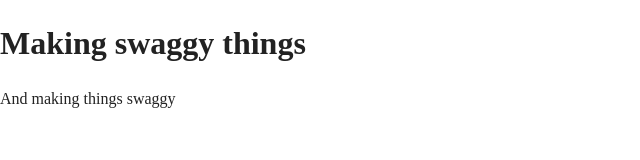
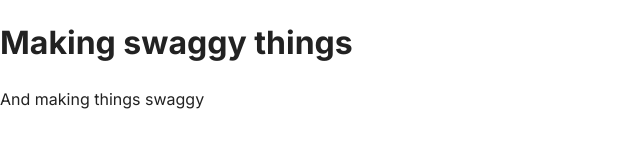
Before and after one commit to studioswaggy/site, a website built with webpack: page index.html in a window 1280 px wide. Shown: the whole page, without its empty margins (0-640 px from the left). Built offline with nearby package versions, Linux system fonts and the light colour scheme.

Commit message:
Added Inter font cuz it's the best

```diff
--- a/css/style.css
+++ b/css/style.css
@@ -1,3 +1,7 @@
+body {
+  font-family: 'Inter', sans-serif;
+}
+
 /*! HTML5 Boilerplate v8.0.0 | MIT License | https://html5boilerplate.com/ */
 
 /* main.css 3.0.0 | MIT License | https://github.com/h5bp/main.css#readme */
```
